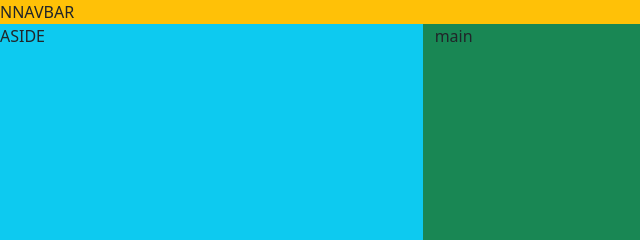
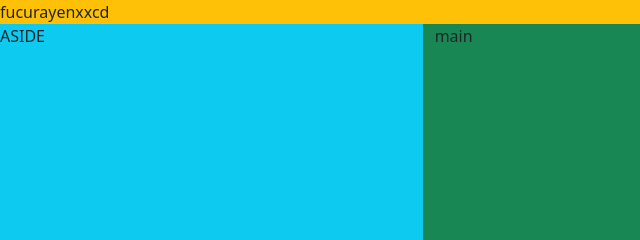
Before and after one commit to faidighassen/project-club, a plain HTML site: page club/index.html in a window 1280 px wide. Shown: the top 240 px of the page, 0-640 px from the left. Drawn offline with Linux system fonts and the light colour scheme.

Commit message:
Add files via upload

```diff
--- a/club/index.html
+++ b/club/index.html
@@ -13,7 +13,7 @@
 <body class="">
     <nav>
     <div class="row border-dark " style="height: 3vh;" >
-        <div class="col-md bg-warning">NNAVBAR</div>
+        <div class="col-md bg-warning">fucurayenxxcd</div>
     </div>
     </nav>
 
```
